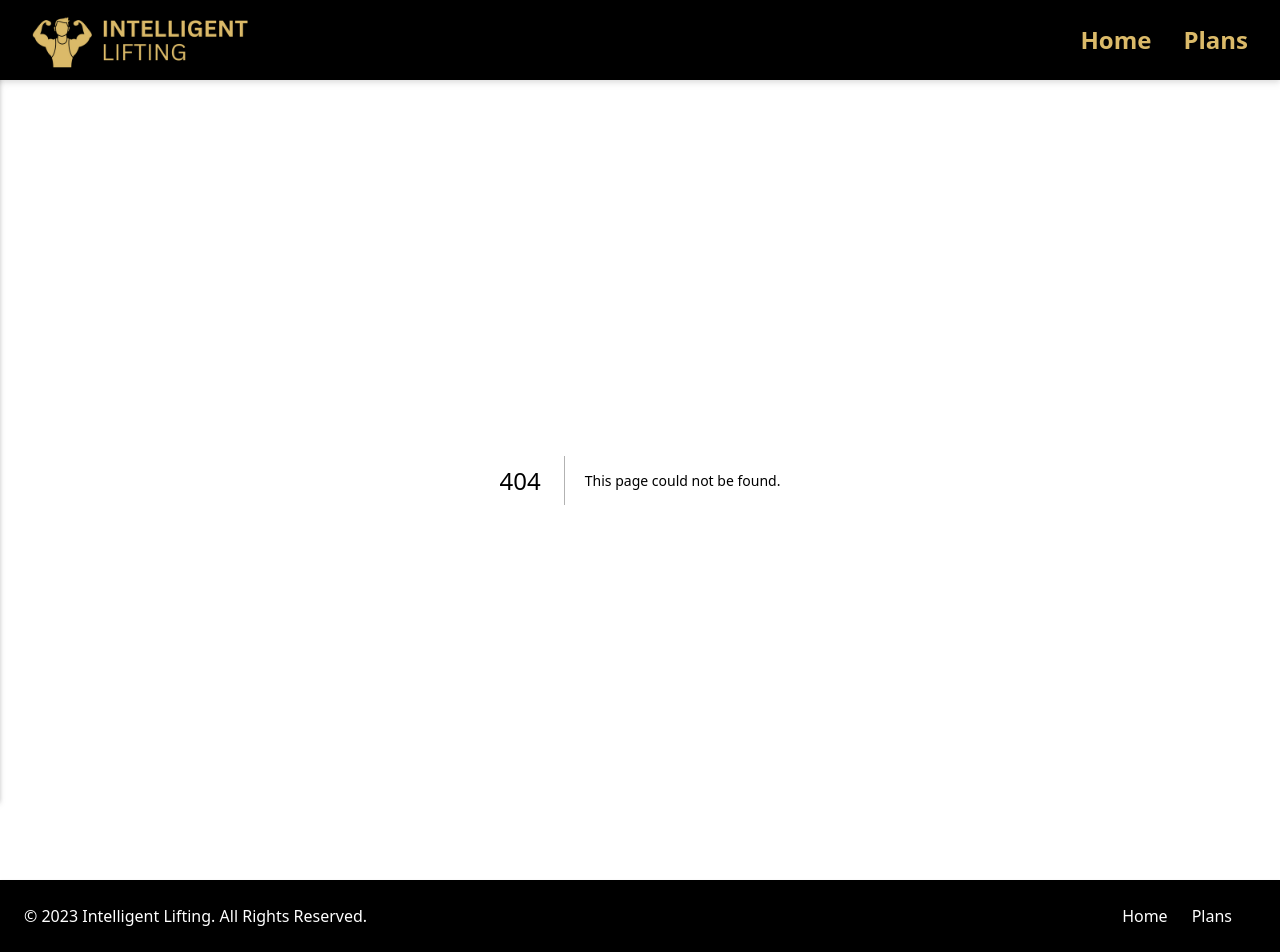
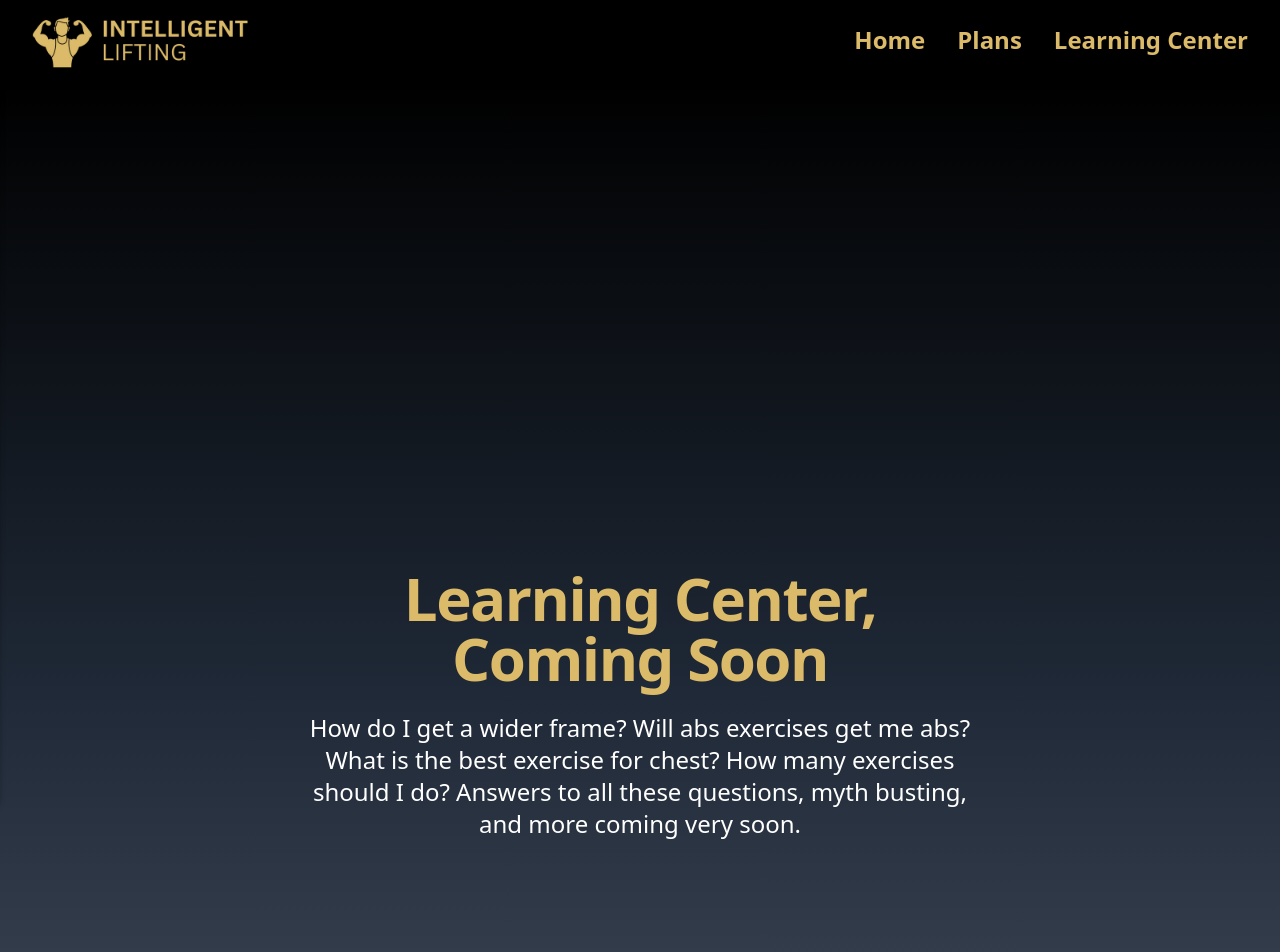
Before and after one commit to jburanpuri/IntelligentLifting, a Next.js app: page /learningcenter in a window 1280 px wide. Before the commit this address had no page. Shown: the top 952 px of the page. Built offline with nearby package versions, Linux system fonts and the light colour scheme.

Commit message:
Added learning center landing page - coming soon

```diff
--- a/components/FooterComponent/footer.js
+++ b/components/FooterComponent/footer.js
@@ -14,6 +14,9 @@ export default function Footer() {
         <li>
             <Link href="/plans" class="mr-4 hover:underline md:mr-6 ">Plans</Link>
         </li>
+        <li>
+            <Link href="/learningcenter" class="mr-4 hover:underline md:mr-6 ">Learning Center</Link>
+        </li>
     </ul>
 </footer>
 
--- a/components/NavbarComponent/navbar.js
+++ b/components/NavbarComponent/navbar.js
@@ -14,11 +14,13 @@ function MobileNav({open, setOpen}) {
                 <Link className="text-3xl font-normal my-4" href="/plans" onClick={() => setTimeout(() => {setOpen(!open)}, 100)}>
                     Plans
                 </Link>
+                <Link className="text-3xl font-normal my-4" href="/learningcenter" onClick={() => setTimeout(() => {setOpen(!open)}, 100)}>
+                    Learning Center
+                </Link>
             </div>
         </div>
     )
 }
-
 export default function Navbar() {
 
     const [open, setOpen] = useState(false)
@@ -46,6 +48,9 @@ export default function Navbar() {
                     <Link href="/plans" className="px-4 py:4 text-2xl font-semibold text-primary">
                         Plans
                     </Link>
+                    <Link href="/learningcenter" className="px-4 py:4 text-2xl font-semibold text-primary">
+                        Learning Center
+                    </Link>
                 </div>
             </div>
         </nav>
--- /dev/null
+++ b/pages/learningcenter.js
@@ -0,0 +1,28 @@
+import React from 'react'
+
+export default function Learning() {
+  return (
+    <div className="bg-gradient-to-t from-gray-600 via-gray-800 to-black py-20">
+    <div className="px-6 pt-6 lg:px-8">
+   </div>
+    <main>
+      <div className="px-6 lg:px-8">
+        <div className="mx-auto max-w-2xl py-96 sm:py-96 lg:py-96">
+          <div className="text-center">
+            <h1 className="text-4xl font-bold tracking-tight text-primary sm:text-6xl">
+              Learning Center, Coming Soon
+            </h1>
+            <p className="mt-6 text-2xl leading-8 text-white">
+              How do I get a wider frame? Will abs exercises get me abs?
+              What is the best exercise for chest? How many exercises should I do?
+              Answers to all these questions, myth busting, and more coming very soon.
+            </p>
+          </div>
+        </div>
+        <div className="absolute inset-x-0 top-[calc(100%-13rem)] -z-10 transform-gpu overflow-hidden blur-3xl sm:top-[calc(100%-30rem)]">
+        </div>
+      </div>
+    </main>
+  </div>
+  )
+}
```
